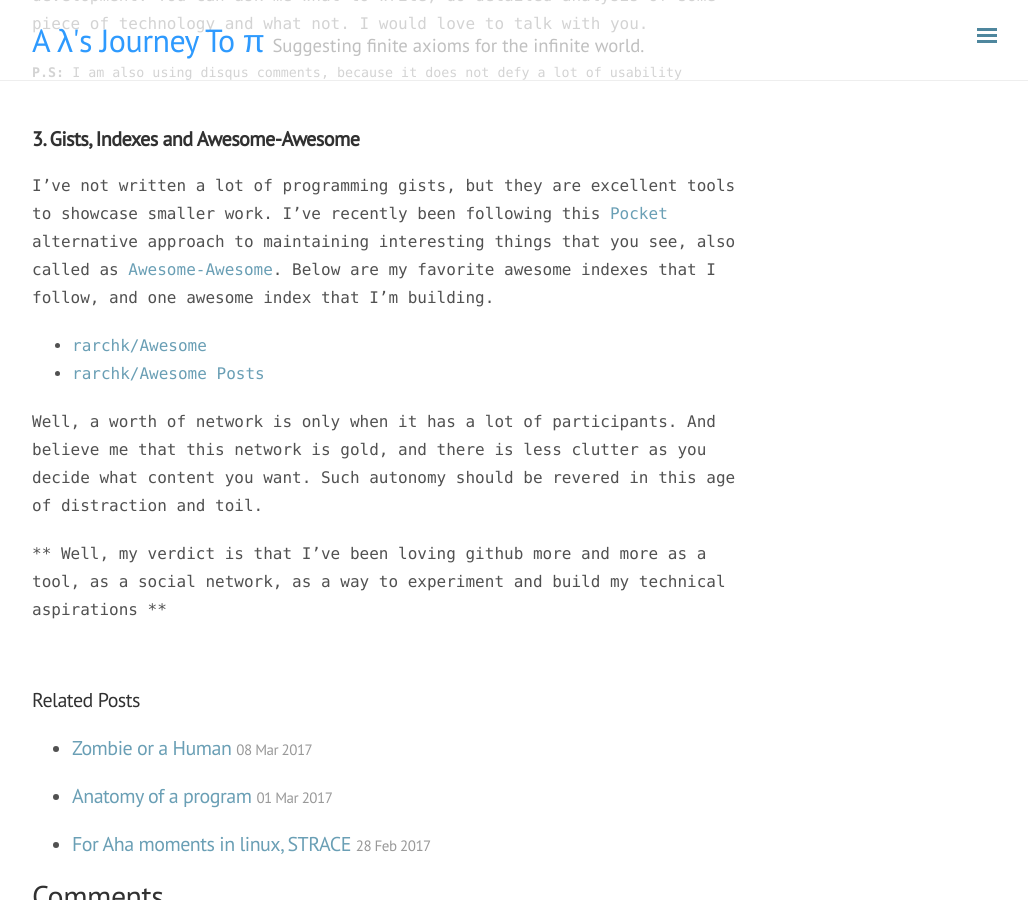
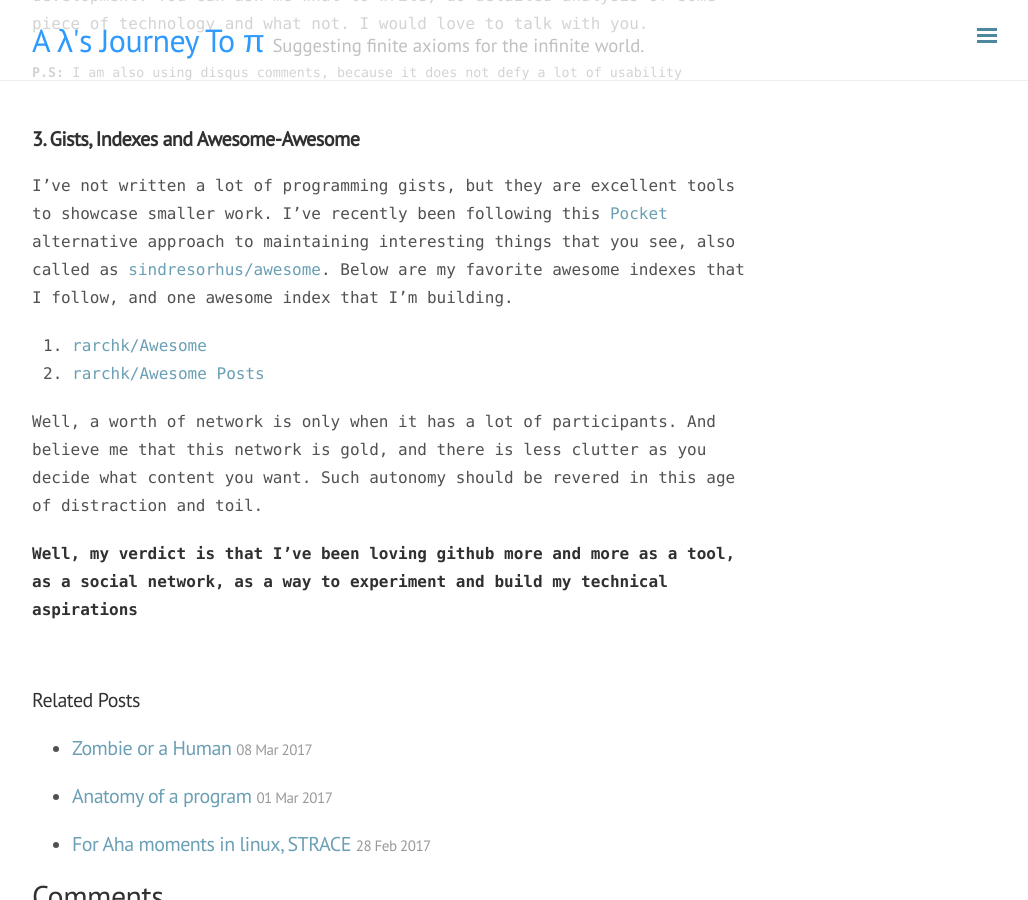
Before and after one commit to rarchk/rarchk.github.io, a Jekyll site: the page built from _posts/2017-03-15-and-more-much-more-than-this-i-did-it-github-way.md, in a window 1280 px wide and 900 px high, scrolled down 1192 px. Shown: the whole window, without its empty margins (248-1276 px from the left). Built offline with Jekyll 4.4.1, drawn with Linux system fonts in a browser that asks for light colours; nearby versions of some CDN libraries; comment, search, counter and statistics services are not loaded.

```diff
--- a/_posts/2017-03-15-and-more-much-more-than-this-i-did-it-github-way.md
+++ b/_posts/2017-03-15-and-more-much-more-than-this-i-did-it-github-way.md
@@ -25,11 +25,11 @@
 <small><b>P.S: </b>I am also using disqus comments, because it does not defy a lot of usability</small>
 
 ## 3. Gists, Indexes and Awesome-Awesome
-I've not written a lot of programming gists, but they are excellent tools to showcase smaller work. I've recently been following this [Pocket](https://getpocket.com) alternative approach to maintaining interesting things that you see,  also called as [Awesome-Awesome](). Below are my favorite awesome indexes that I follow, and one awesome index that I'm building.
+I've not written a lot of programming gists, but they are excellent tools to showcase smaller work. I've recently been following this [Pocket](https://getpocket.com) alternative approach to maintaining interesting things that you see,  also called as [sindresorhus/awesome](https://github.com/sindresorhus/awesome). Below are my favorite awesome indexes that I follow, and one awesome index that I'm building.
 
-- [rarchk/Awesome](https://github.com/rarchk/awesome)
-- [rarchk/Awesome Posts](https://github.com/rarchk/awesome-posts)
+1. [rarchk/Awesome](https://github.com/rarchk/awesome)
+2. [rarchk/Awesome Posts](https://github.com/rarchk/awesome-posts)
 
 Well, a worth of network is only when it has a lot of participants. And believe me that this network is gold, and there is less clutter as you decide what content you want. Such autonomy should be revered in this age of distraction and toil.
 
-** Well, my verdict is that I've been loving github more and more as a tool, as a social network, as a way to experiment and build my technical aspirations **
+**Well, my verdict is that I've been loving github more and more as a tool, as a social network, as a way to experiment and build my technical aspirations**
```
Also changed, not shown: 1 other file.
